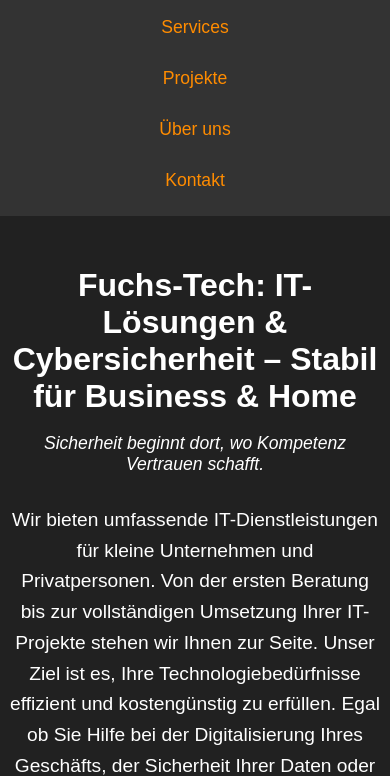
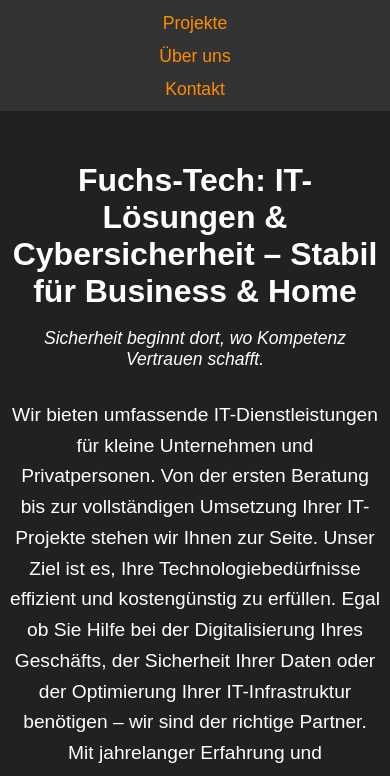
Before and after one commit to fuchs-tech-syr/fuchs-tech.de, a plain HTML site: page index.html in a window 390 px wide. Shown: the part 99-875 px from the top of the page. Drawn offline with Linux system fonts and the light colour scheme.

Commit message:
Update index.html

```diff
--- a/index.html
+++ b/index.html
@@ -390,23 +390,33 @@
         }
 
         @media (max-width: 768px) {
+            /* 1. Navigationsleiste vertikal schrumpfen */
+            nav {
+                padding: 5px 10px; /* Vertikales Padding reduzieren (von 10px auf 5px) */
+            }
+
             h1 {
                 font-size: 2em;
             }
             /* Navigationsleiste neu anordnen */
             .nav-content-wrapper {
-                flex-direction: column; /* Alles untereinander anordnen */
-                align-items: flex-start; /* Links ausrichten */
+                flex-direction: column;
+                align-items: flex-start;
             }
+            /* Navigationslinks (ul) auf volle Breite bringen und zentrieren */
             nav ul {
-                flex-direction: column; /* Menüpunkte untereinander */
+                flex-direction: column;
                 width: 100%;
                 text-align: center;
-                margin-top: 10px; /* Abstand zum Logo */
+                margin-top: 5px; /* Abstand zum Logo reduzieren (von 10px auf 5px) */
             }
             nav ul li {
-                margin: 5px 0; /* Vertikalen Abstand hinzufügen */
+                margin: 1px 0; /* Vertikalen Abstand reduzieren (von 5px auf 1px) */
             }
+            nav ul li a {
+                padding: 5px; /* Padding des Links reduzieren (von 10px auf 5px) */
+            }
+
             /* Kontakt-Links (Telefon/E-Mail) auf dem Handy ausblenden */
             .nav-contact-links {
                 display: none;
@@ -433,9 +443,9 @@
 
             /* Buttons untereinander anordnen */
             .cta-buttons a {
-                width: 80%; /* Die Buttons nehmen fast die volle Breite ein */
-                margin: 10px auto; /* Vertikaler Abstand und Zentrierung */
-                display: block; /* Mache sie zu Block-Elementen */
+                width: 80%;
+                margin: 10px auto;
+                display: block;
             }
 
             /* Header-Text padding anpassen, damit mehr Platz ist */
```
